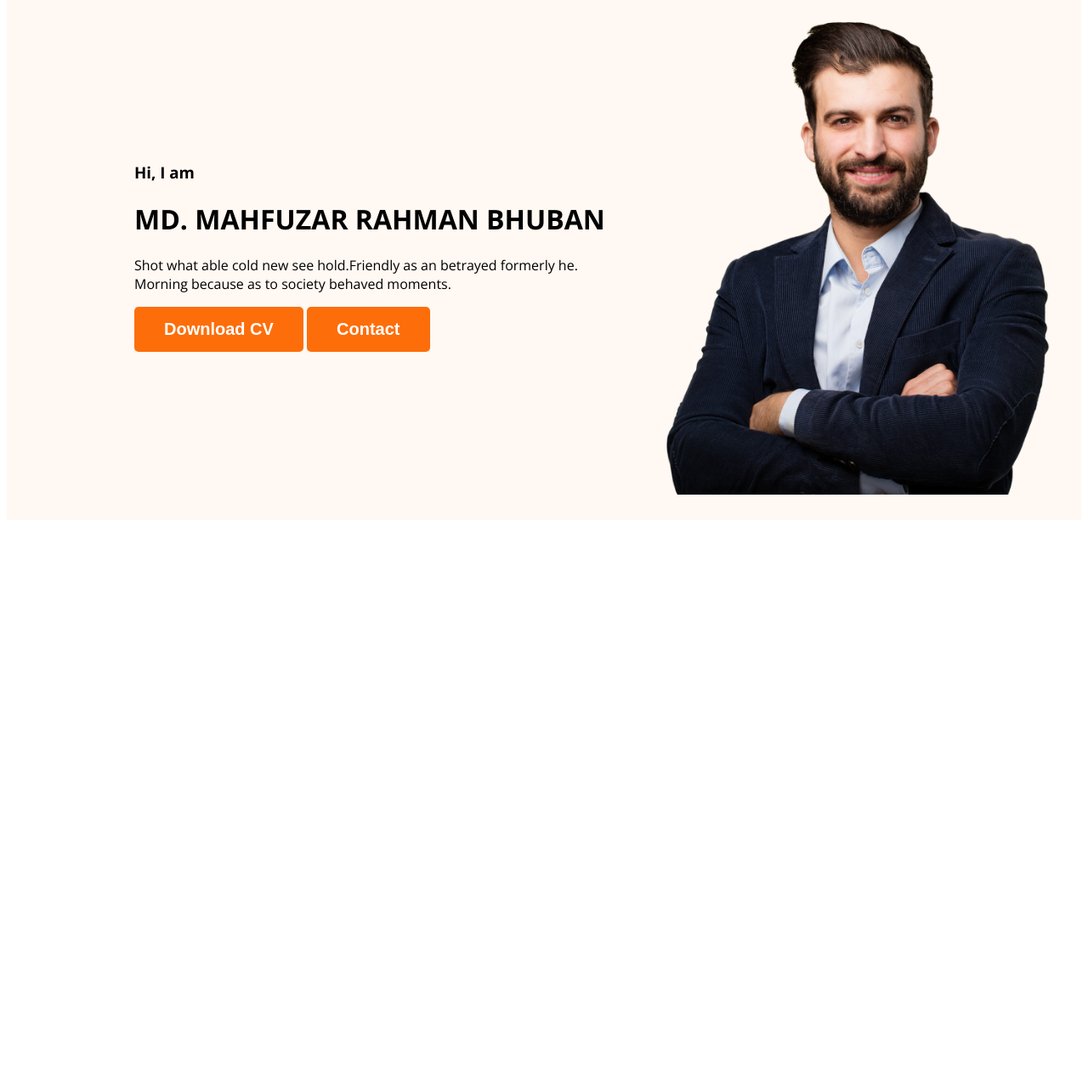
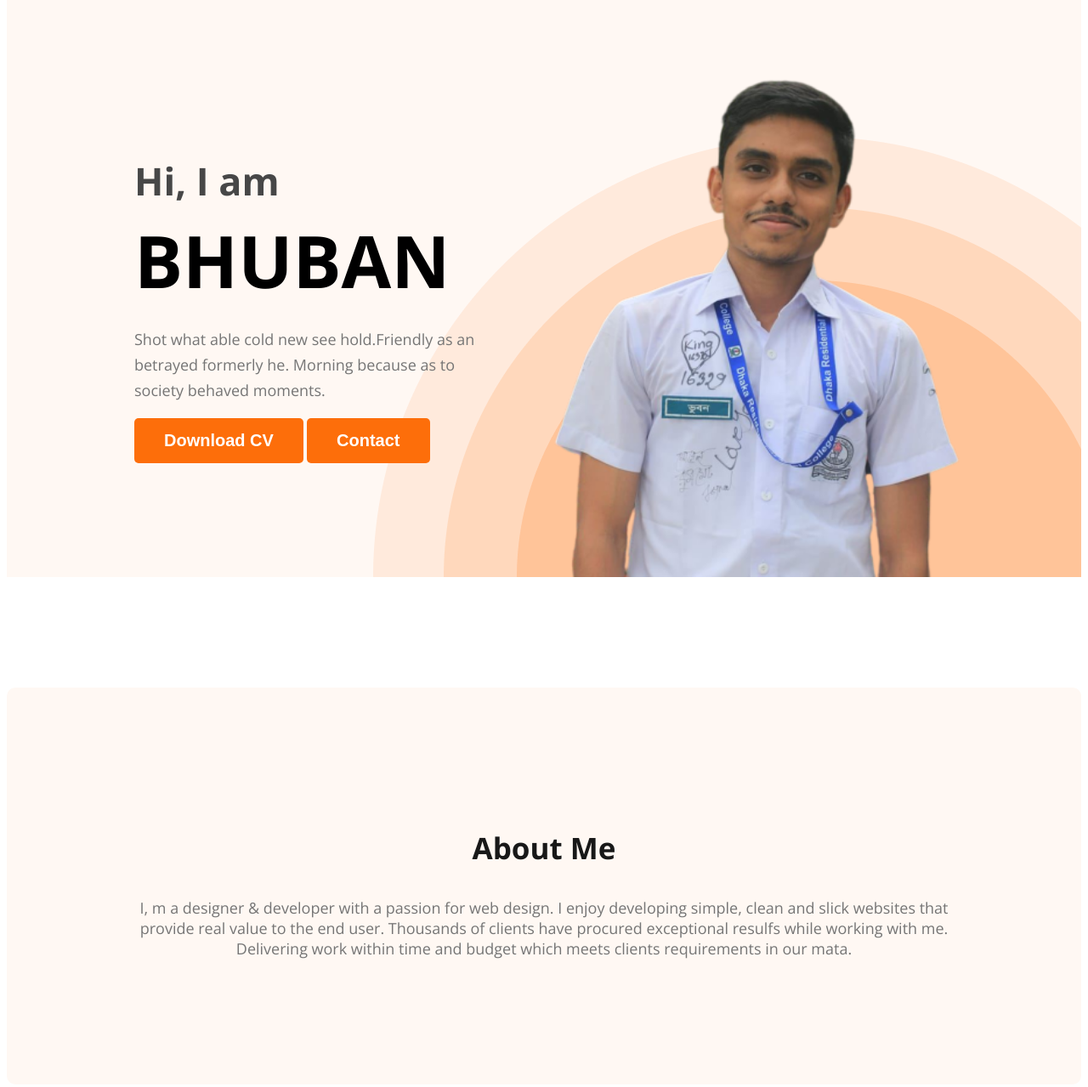
Before and after one commit to Bhuban16329/webdevoloper-portfolio, a plain HTML site: page index.html in a window 1280 px wide. Shown: the part 186-1465 px from the top of the page at 85% size. Before the commit the page ends 806 px from the top, so only its background shows below. Drawn offline with nearby package versions, Linux system fonts and the light colour scheme.

Commit message:
about section

```diff
--- a/index.html
+++ b/index.html
@@ -22,16 +22,19 @@
         <div class="banner">
             <div class="banner-content">
                 <h3 class="banner-greeting">Hi, I  am</h3>
-                <h1 class="banner-tittle">MD. MAHFUZAR RAHMAN BHUBAN</h1>
-                <p>Shot what able cold new see hold.Friendly as an betrayed formerly he. Morning because as to society behaved moments.</p>
+                <h1 class="banner-tittle">BHUBAN</h1>
+                <p class="banner-dis">Shot what able cold new see hold.Friendly as an betrayed formerly he. Morning because as to society behaved moments.</p>
                 <button class="btn-primary">Download CV</button>
                 <button class="btn-primary">Contact</button>
             </div>
-            <img class="profile-pic" src="images/hardy.png" alt="">
+            <img class="profile-pic" src="images/profile.png" alt="">
         </div>
     </header>
     <main>
-
+        <section class="about">
+            <h3 class="section-tittle">About Me</h3>
+            <p class="section-description">I, m a designer & developer with a passion for web design. I enjoy developing simple, clean and slick websites that provide real value to the end user. Thousands of clients have procured exceptional resulfs while working with me. Delivering work within time and budget which meets clients requirements in our mata.</p>
+        </section>
     </main>
     <footer>
 
--- a/styles/porfolio.css
+++ b/styles/porfolio.css
@@ -15,6 +15,19 @@ body {
     font-size: 20px;
     font-weight: 700;
     padding: 15px 35px;
+}
+
+.section-tittle {
+    color: var(--Dark-01, #181818);
+    text-align: center;
+    font-size: 35px;
+    font-weight: 700;
+}
+
+.section-description {
+    color: var(--Dark-03, #757575);
+    text-align: center;
+    font-size: 18px;
 }
 
 /* nav related styles */
@@ -39,22 +52,68 @@ nav>ul {
 
 nav li {
     list-style: none;
-    margin-right: 50px
+    margin-right: 50px;
 }
 
 nav a {
     text-decoration: none;
     color: var(--Dark-02, #474747);
 }
+
 /* header related styles */
-.header{
+.header {
     background-color: #FFF8F3;
+    background-image: url('../images/header_bg.png');
+    background-repeat: no-repeat;
+    background-position: bottom right;
 }
-.banner{
-    padding: 30px 30px 30px 150px;
+
+.banner {
+    padding: 30px 30px 0px 150px;
     display: flex;
     align-items: center;
+    justify-content: space-between;
 }
-.profile-pic{
-    width: 500px;
+
+.banner .profile-pic {
+    width: 680px;
+    height: 676px;
+    flex-shrink: 0;
 }
+
+.banner-greeting {
+    font-size: 45px;
+    color: var(--Dark-02, #474747);
+    margin-bottom: 0;
+}
+
+.banner-tittle {
+    font-size: 85px;
+    font-weight: 700;
+    margin-top: 5px;
+    margin-bottom: 20px;
+}
+
+.banner-content {
+    max-width: 500px;
+}
+
+.banner-dis {
+    color: var(--Dark-03, #757575);
+    font-family: Open Sans;
+    font-size: 18px;
+    font-style: normal;
+    font-weight: 400;
+    line-height: 30px;
+    /* 166.667% */
+}
+
+/* main section styles */
+
+/* about section styles */
+.about {
+    padding: 130px;
+    border-radius: 10px;
+    background: #FFF8F3;
+    margin: 130PX 0;
+}
```
Also changed, not shown: images/profile.png (added).
